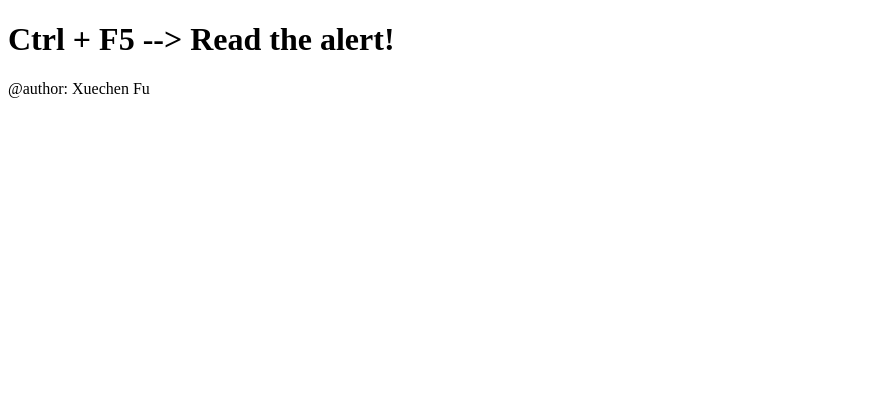
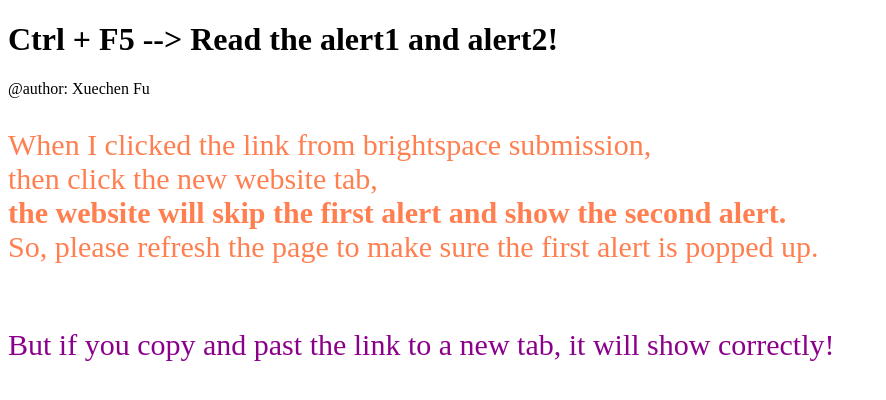
Before and after one commit to MelindaFu/xuechen-fu-printing-output, a plain HTML site: page index.html in a window 1280 px wide. Shown: the whole page, without its empty margins (0-886 px from the left). Drawn offline with Linux system fonts and the light colour scheme.

Commit message:
Update index.html

```diff
--- a/index.html
+++ b/index.html
@@ -5,8 +5,10 @@
 </head>
 <body>
 
-    <h1>Ctrl + F5 --> Read the alert!</h1>
+    <h1>Ctrl + F5 --> Read the alert1 and alert2!</h1>
     <p>@author: Xuechen Fu</p>
+    <p style="color: coral; font-size: 30px;"> When I clicked the link from brightspace submission,<br> then click the new website tab,<br> <b>the website will skip the first alert and show the second alert.</b> <br> So, please refresh the page to make sure the first alert is popped up. </p>
+    <p style="color: darkmagenta; font-size: 30px;"> <br> But if you copy and past the link to a new tab, it will show correctly! </p>
     <script src="js/index.js">
 
     </script>
```
